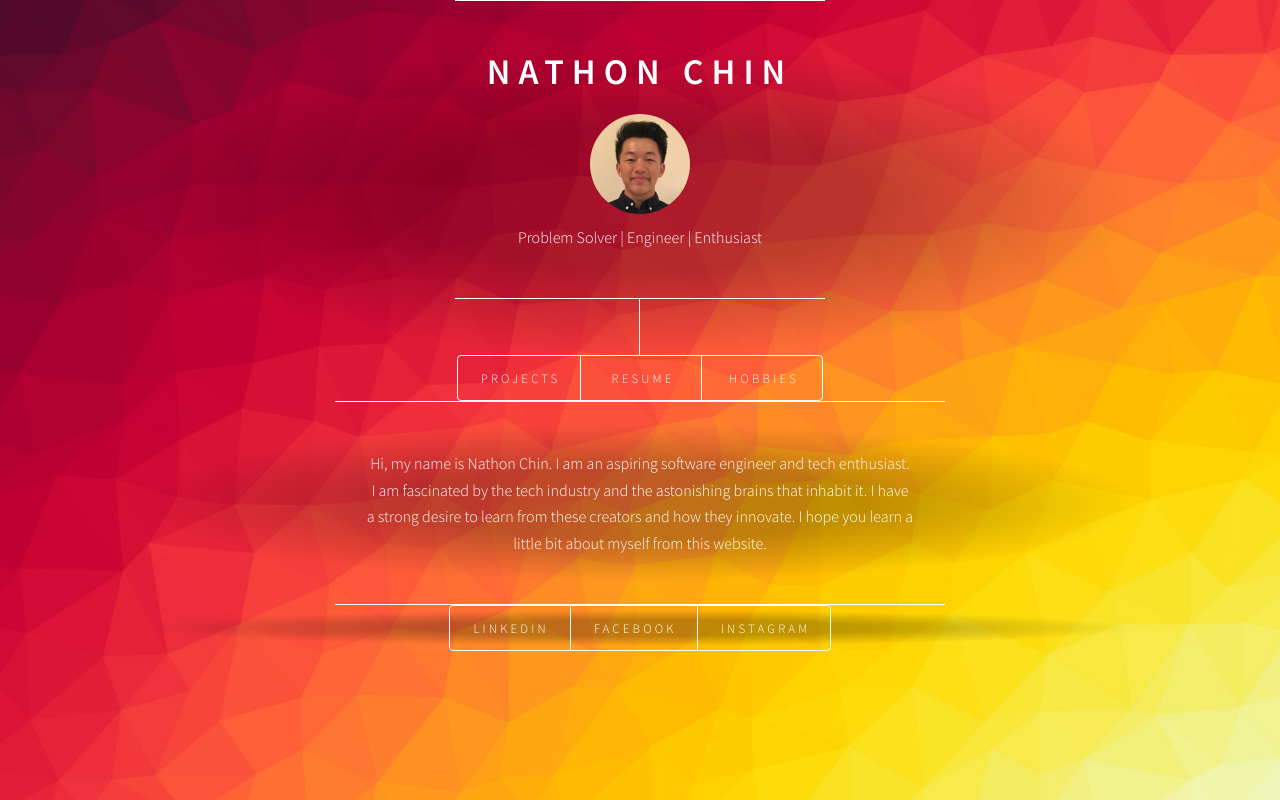
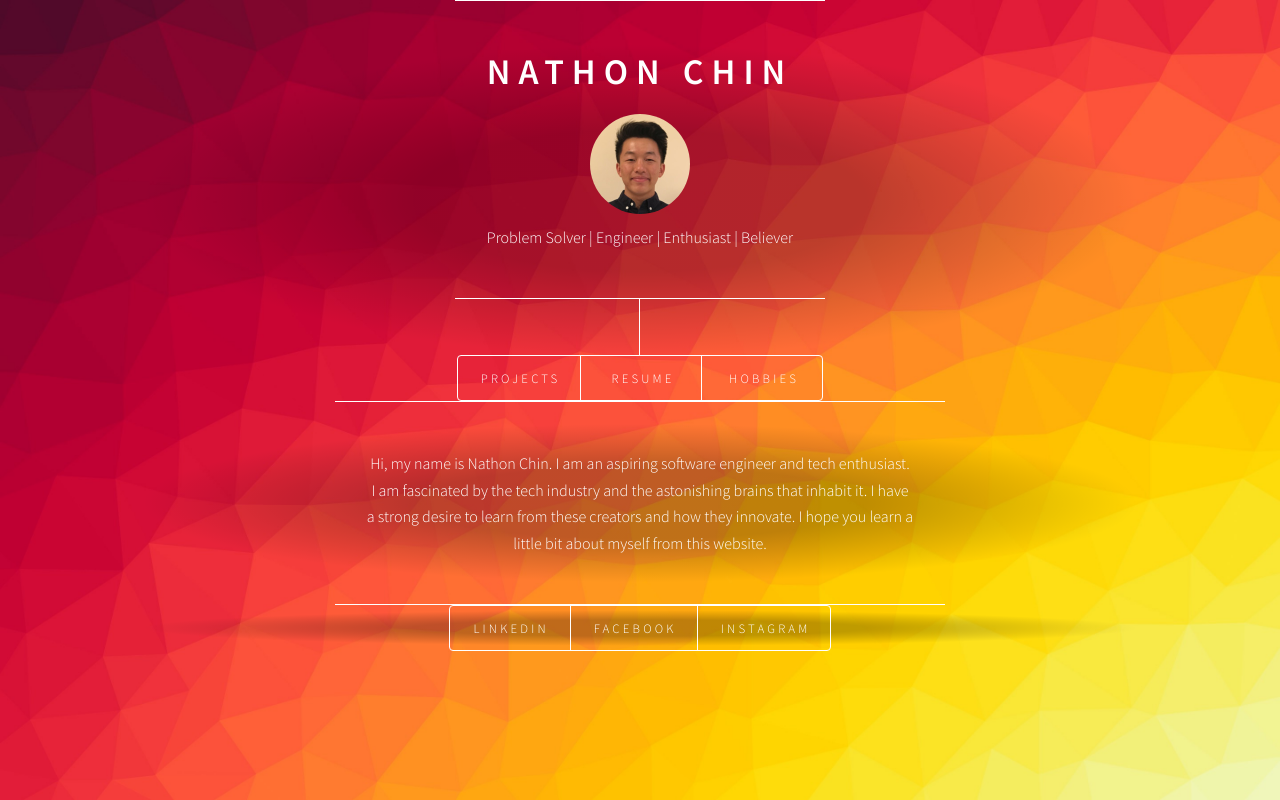
Before and after one commit to kiyosakiwarrior/Bonzai, a Flask app: page /personal in a window 1280 px wide. Run offline with Flask 2, Linux system fonts and the light colour scheme.

Commit message:
new edit

```diff
--- a/flask_app/templates/personal2.html
+++ b/flask_app/templates/personal2.html
@@ -37,7 +37,7 @@
             </div>
           </div>
 
-          Problem Solver | Engineer | Enthusiast
+          Problem Solver | Engineer | Enthusiast | Believer
         </div>
       </div>
       <nav>
```
